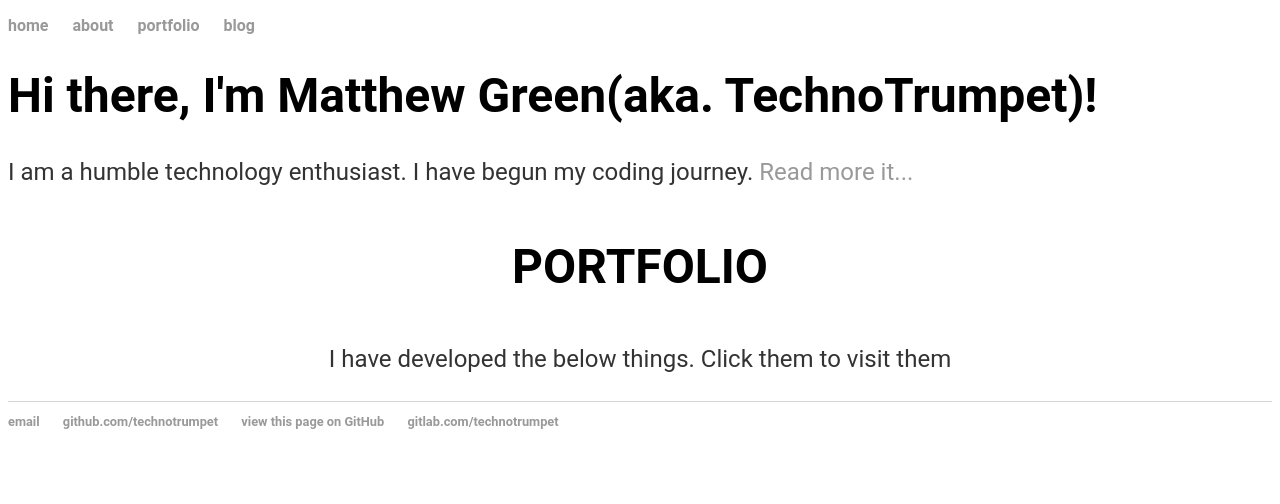
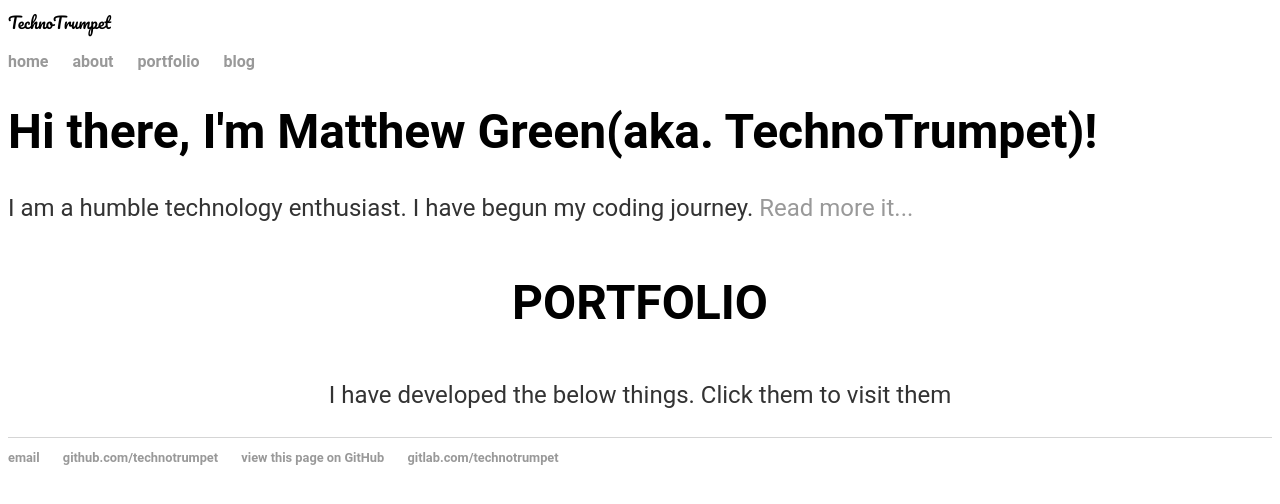
Before and after one commit to TechnoTrumpet/TechnoTrumpet.github.io, a Jekyll site: the page built from index.html, in a window 1280 px wide. Shown: the top 504 px of the page. Built offline with Jekyll 4.4.1, drawn with Linux system fonts in a browser that asks for light colours.

Commit message:
added TechnoTrumpet (in pacifico)

```diff
--- a/_layouts/default.html
+++ b/_layouts/default.html
@@ -1,4 +1,5 @@
 <!DOCTYPE html>
+<link href="https://fonts.googleapis.com/css?family=Pacifico" rel="stylesheet">
 	<html>
 		<head>
 			<title>{{ page.title }}</title>
@@ -7,6 +8,7 @@
 		</head>
 		<body>
 			<nav>
+				<font face="Pacifico">TechnoTrumpet</font>
 	    		<ul>
 	        		<li><a href="/">home</a></li>
 		        	<li><a href="/about">about</a></li>
```
